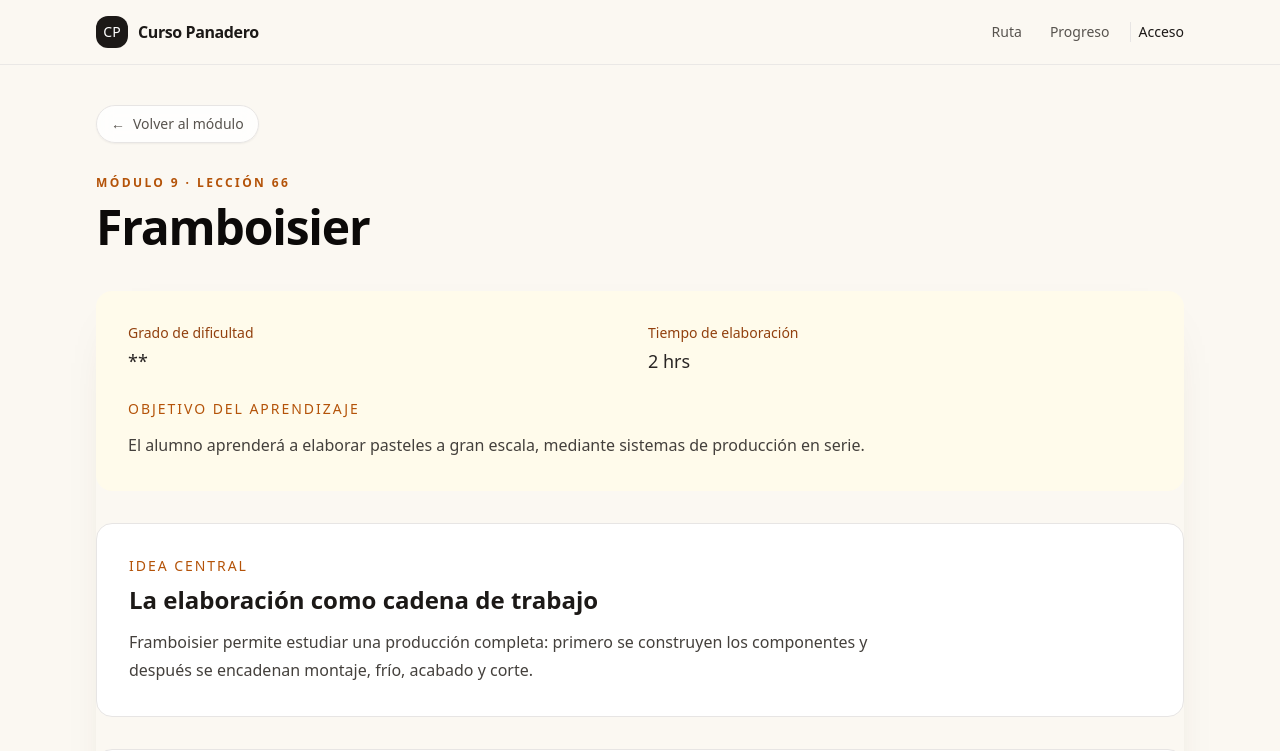
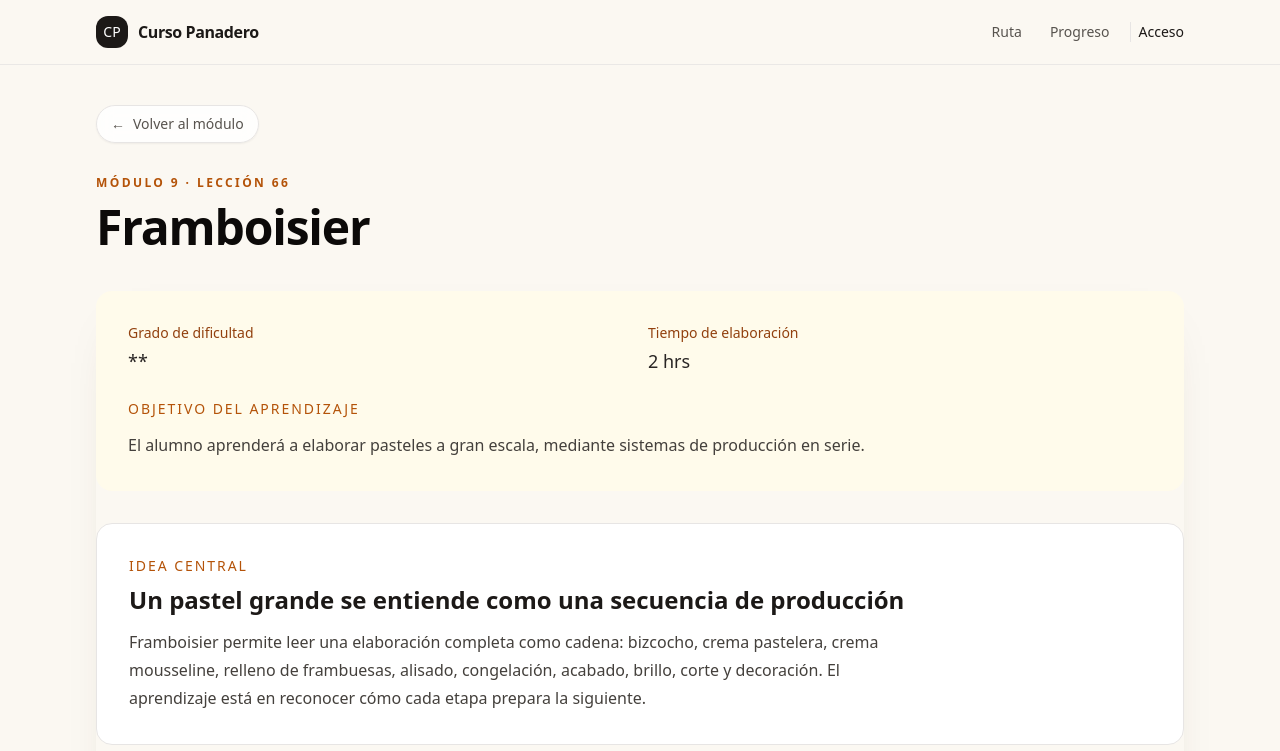
Before and after one commit to Drworm82/CursoPanadero, a Next.js app: page /leccion-framboisier in a window 1280 px wide. Shown: the top 751 px of the page. Built offline with nearby package versions, Linux system fonts and the light colour scheme; no server answers.

Commit message:
Corrige duplicación pedagógica en lección Framboisier

```diff
--- a/pages/leccion-framboisier.js
+++ b/pages/leccion-framboisier.js
@@ -14,7 +14,6 @@ export default function LessonPage() {
           <p className="mt-6 text-sm font-medium uppercase tracking-[0.14em] text-amber-700">Objetivo del aprendizaje</p>
           <p className="mt-3 max-w-3xl leading-7 text-stone-700">El alumno aprenderá a elaborar pasteles a gran escala, mediante sistemas de producción en serie.</p>
         </section>
-<section className="rounded-2xl border border-stone-200 bg-white p-6 sm:p-8"><p className="text-sm font-medium uppercase tracking-[0.14em] text-amber-700">Idea central</p><h2 className="mt-2 text-2xl font-semibold text-stone-900">La elaboración como cadena de trabajo</h2><p className="mt-3 max-w-3xl leading-7 text-stone-700">Framboisier permite estudiar una producción completa: primero se construyen los componentes y después se encadenan montaje, frío, acabado y corte.</p></section>
 
 <section className="rounded-2xl border border-stone-200 bg-white p-6 sm:p-8"><p className="text-sm font-medium uppercase tracking-[0.14em] text-amber-700">Idea central</p><h2 className="mt-2 text-2xl font-semibold text-stone-900">Un pastel grande se entiende como una secuencia de producción</h2><p className="mt-3 max-w-3xl leading-7 text-stone-700">Framboisier permite leer una elaboración completa como cadena: bizcocho, crema pastelera, crema mousseline, relleno de frambuesas, alisado, congelación, acabado, brillo, corte y decoración. El aprendizaje está en reconocer cómo cada etapa prepara la siguiente.</p></section>
 <section className="rounded-2xl border border-dashed border-stone-300 bg-stone-50 p-6 sm:p-8"><p className="text-sm font-medium uppercase tracking-[0.14em] text-amber-800">Observa y practica</p><h2 className="mt-2 text-2xl font-semibold text-stone-900">Antes de repetir la receta, explica su estructura</h2><p className="mt-3 max-w-3xl leading-7 text-stone-700">Recupera bizcochos, crema pastelera, cremas, frío, montaje y acabado. Aquí no se estudian como técnicas aisladas: se ordenan para producir una pieza que después debe terminarse y cortarse. Práctica: reconstruye la secuencia del montaje sin mirar la receta y señala qué operaciones requieren frío antes de pasar a la siguiente etapa.</p></section>
```
